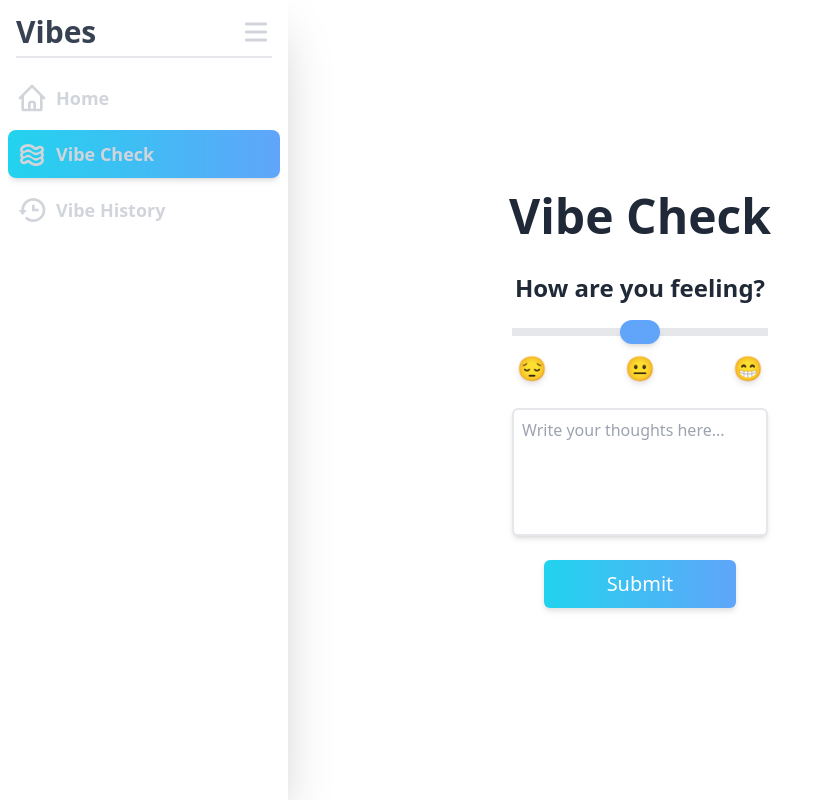
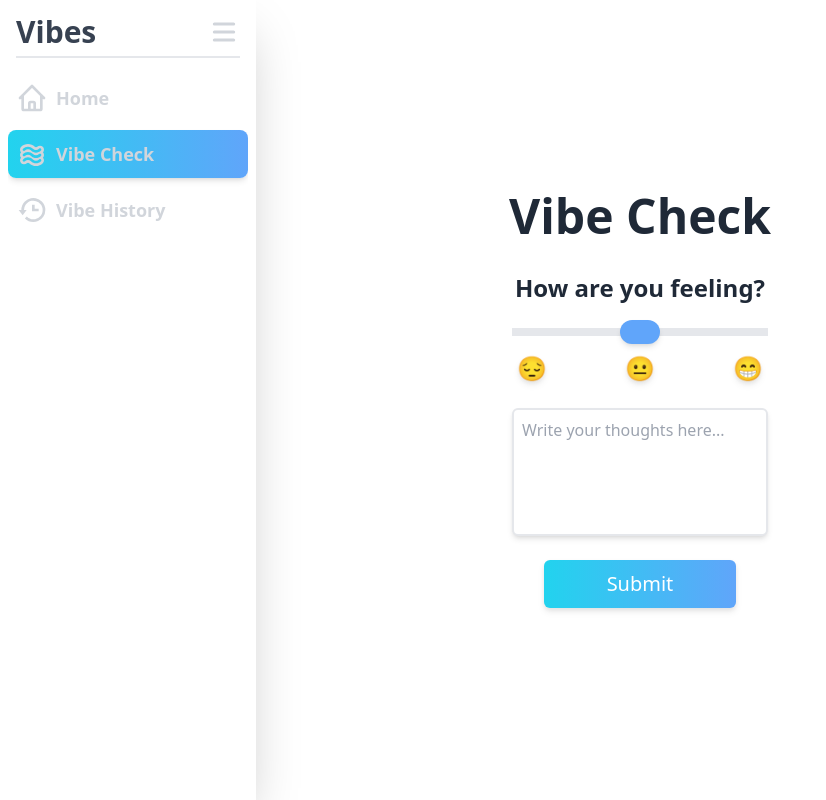
Before and after one commit to kphan32/vibes, a Next.js app: page /vibe_check in a window 1280 px wide. Both pictures are taken after a click on the icon 32 px from the left and 32 px from the top of the page. Shown: the whole page, without its empty margins (0-826 px from the left). Built offline with nearby package versions, Linux system fonts and the light colour scheme.

Commit message:
Cleanup nav drawer

```diff
--- a/src/components/NavDrawer/components/DrawerButton.tsx
+++ b/src/components/NavDrawer/components/DrawerButton.tsx
@@ -7,25 +7,24 @@ const DrawerButton = () => {
 
   return (
     <div
-      className={clsx(
-        "transition-all duration-300",
-        {
-          "w-12 h-12": closed,
-          "w-30 h-12": open,
-        },
-        "flex flex-row place-content-between items-center"
-      )}
+      className={clsx("flex flex-row place-content-between items-center", {
+        "w-12 h-12": closed,
+        "w-30 h-12": open,
+      })}
     >
       <div className="relative w-0">
         <p
           className={clsx(
-            "p-2",
-            "transition-all",
-            "text-gray-700 text-3xl font-bold",
-            "pointer-events-none",
+            `
+            p-2
+            text-3xl font-bold
+            text-gray-700
+            transition-all
+            pointer-events-none
+            `,
             {
-              "opacity-0 duration-100": closed,
-              "visible duration-100 delay-100": open,
+              "opacity-0 duration-250": closed,
+              "opacity-100 duration-100 delay-250": open,
             }
           )}
         >
@@ -35,9 +34,12 @@ const DrawerButton = () => {
 
       <HiMenu
         className={clsx(
-          "w-12 h-12 hover:cursor-pointer p-2 rounded-lg",
-          "transition-all duration-300",
-          "text-gray-300 hover:text-gray-400"
+          `
+          w-12 h-12 p-2
+          text-gray-300 hover:text-gray-400
+          transition-colors duration-150
+          cursor-pointer
+          `
         )}
         onClick={toggleOpen}
       />
--- a/src/components/NavDrawer/components/DrawerItem/components/DrawerIcon.tsx
+++ b/src/components/NavDrawer/components/DrawerItem/components/DrawerIcon.tsx
@@ -13,10 +13,12 @@ interface DrawerIconProps {
 const DrawerIcon: FC<DrawerIconProps> = ({ icon, selected }) => {
   return icon({
     className: clsx(
-      `flex-none w-8 h-8
-       text-gray-300
-       group-hover:text-gray-500
-       transition-color duration-200`,
+      `
+      w-8 h-8
+      flex-none
+      text-gray-300 group-hover:text-gray-500
+      transition-color duration-150
+      `,
       {
         "text-gray-100": selected,
       }
--- a/src/components/NavDrawer/components/DrawerItem/components/DrawerLabel.tsx
+++ b/src/components/NavDrawer/components/DrawerItem/components/DrawerLabel.tsx
@@ -13,10 +13,13 @@ const DrawerLabel: FC<DrawerLabelProps> = ({ label, selected }) => {
   return (
     <p
       className={clsx(
-        `grow-0 flex-none
-         text-lg font-bold text-gray-300
-         group-hover:text-gray-500
-         transition-all duration-200`,
+        // `flex-none` prevents the text from squishing the icons onto
+        // another row during the closing transition.
+        `
+        flex-none grow-0
+        text-lg font-bold
+        text-gray-300 group-hover:text-gray-500
+        transition-color duration-150`,
         {
           "opacity-0 invisible": closed,
           "opacity-100": open,
--- a/src/components/NavDrawer/components/DrawerItem/index.tsx
+++ b/src/components/NavDrawer/components/DrawerItem/index.tsx
@@ -24,7 +24,7 @@ const DrawerItem: FC<DrawerItemProps> = ({ icon, label, path, onClick }) => {
          p-2
          rounded-lg
          select-none
-         transition-all duration-300`,
+         transition-all duration-150`,
         {
           "opacity-0": closed,
           "bg-gradient-to-r from-cyan-400 to-blue-400 shadow-md": selected,
--- a/src/components/NavDrawer/index.tsx
+++ b/src/components/NavDrawer/index.tsx
@@ -4,11 +4,38 @@ import useDrawerContext from "./hooks/useDrawerContext";
 import DrawerItem from "./components/DrawerItem";
 import ROUTES from "../../meta/routes";
 import { useRouter } from "next/router";
+import { FC } from "react";
+
+const Container: FC = ({ children }) => {
+  const { open, closed } = useDrawerContext();
+
+  return (
+    <div
+      className={clsx(
+        `
+        h-full
+        absolute top-0 left-0 z-10
+        p-2 pb-10 lg:pb-12
+        flex flex-col
+        bg-white
+        shadow-2xl
+        transition-all duration-300
+        `,
+        {
+          "w-0": closed,
+          "w-screen sm:w-64": open,
+        }
+      )}
+    >
+      {children}
+    </div>
+  );
+};
 
 const Divider = () => {
   return (
     <div className="px-2 pb-4">
-      <div className="bg-gray-200 w-full h-0.5" />
+      <div className="w-full h-0.5 bg-gray-200" />
     </div>
   );
 };
@@ -18,7 +45,7 @@ const DrawerItems = () => {
   const router = useRouter();
 
   return (
-    <div className="overflow-x-hidden overflow-y-scroll  space-y-2">
+    <div className="space-y-2 overflow-x-hidden overflow-y-scroll">
       {ROUTES.map((route, i) => {
         return (
           <DrawerItem
@@ -38,27 +65,12 @@ const DrawerItems = () => {
 };
 
 const NavDrawer = () => {
-  const { open, closed } = useDrawerContext();
-
   return (
-    <div
-      className={clsx(
-        `flex flex-col
-         h-full
-         absolute top-0 left-0 z-10
-         p-2 pb-10 lg:pb-12
-         bg-white shadow-2xl
-         transition-all duration-300`,
-        {
-          "w-0": closed,
-          "w-72": open,
-        }
-      )}
-    >
+    <Container>
       <DrawerButton />
       <Divider />
       <DrawerItems />
-    </div>
+    </Container>
   );
 };
 
```
